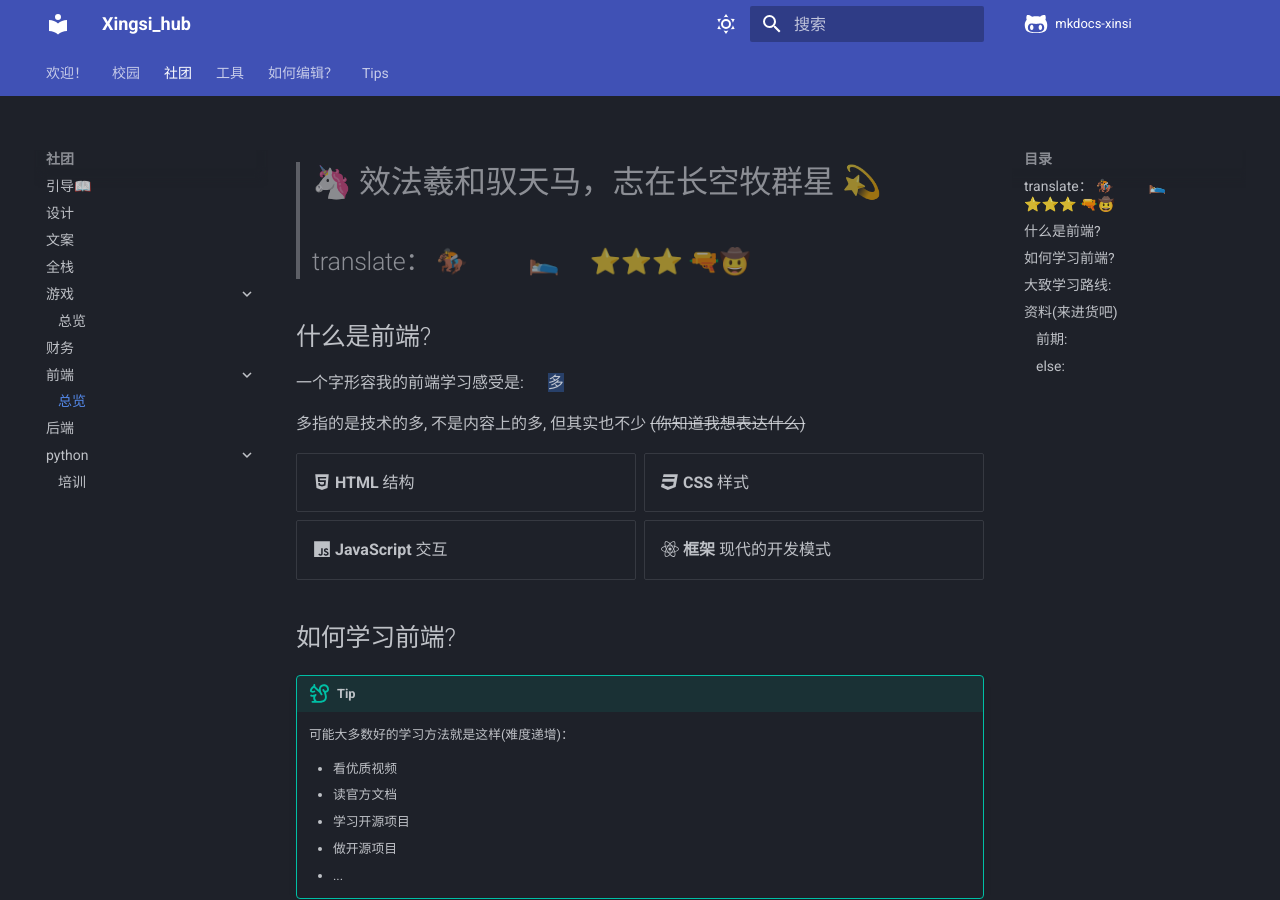
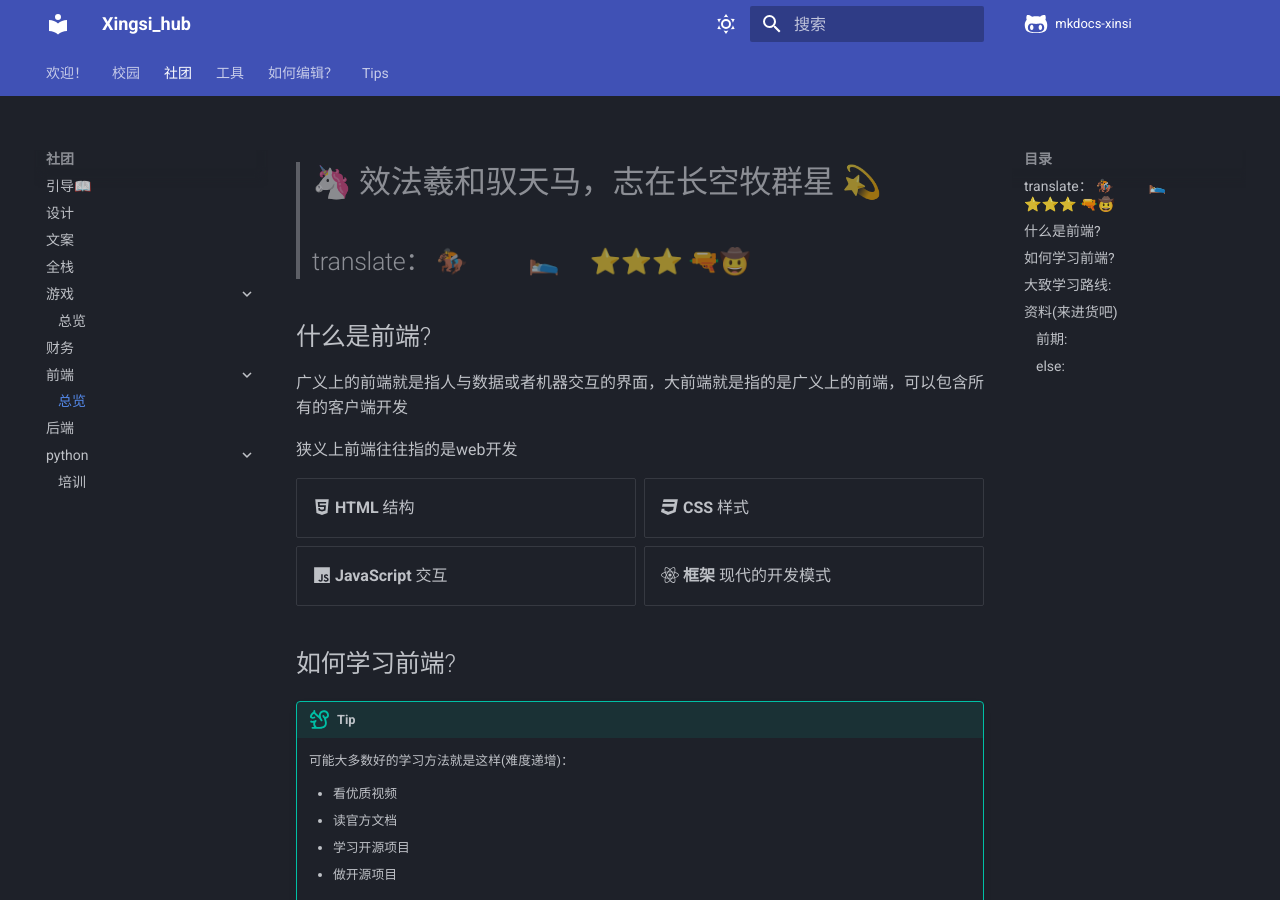
Before and after one commit to disjfjdizmfnkf/mkdocs-xingsi, an MkDocs documentation site: the page built from docs/c-xingsi/frontend/frontend.md, in a window 1280 px wide and 900 px high. Built offline with MkDocs 1.6.1 and Material for MkDocs 9.7.7, drawn with Linux system fonts in a browser that asks for light colours; comment, search, counter and statistics services are not loaded.

Commit message:
add: 程序组第二次培训

```diff
--- a/docs/c-xingsi/frontend/frontend.md
+++ b/docs/c-xingsi/frontend/frontend.md
@@ -1,26 +1,21 @@
-
 > # 🦄 效法羲和驭天马，志在长空牧群星 💫
 
-> ## translate： 🏇 &emsp;&emsp; 🛌🏼   &emsp;⭐⭐⭐  🔫🤠
-
+> ## translate： 🏇 &emsp;&emsp; 🛌🏼 &emsp;⭐⭐⭐ 🔫🤠
 
 ## 什么是前端?
 
-一个字形容我的前端学习感受是: &emsp; ==多==
+广义上的前端就是指人与数据或者机器交互的界面，大前端就是指的是广义上的前端，可以包含所有的客户端开发
 
-多指的是技术的多, 不是内容上的多, 但其实也不少 ~~(你知道我想表达什么)~~
-
+狭义上前端往往指的是web开发
 
 <div class="grid cards" markdown>
 
-- :fontawesome-brands-html5: __HTML__ 结构
-- :fontawesome-brands-css3: __CSS__ 样式
-- :fontawesome-brands-js: __JavaScript__ 交互
-- :fontawesome-brands-react: __框架__ 现代的开发模式
+- :fontawesome-brands-html5: **HTML** 结构
+- :fontawesome-brands-css3: **CSS** 样式
+- :fontawesome-brands-js: **JavaScript** 交互
+- :fontawesome-brands-react: **框架** 现代的开发模式
 
 </div>
-
-
 
 ## 如何学习前端?
 
@@ -34,16 +29,12 @@
     - 做开源项目
     - ...
 
-
 你也需要选择适合自己的学习方法
-
-
 
 !!! abstract "我的建议"
 
     长时间学习一些东西是非常无聊的, 你可以尝试==速通三件套==, 再学react, 在这个过程中, 我建议穿插学习算法, 刷题
     如果你没有学习数据结构, 可以先学习一下数据结构(推荐名课 cs61b)
-
 
 ---
 
@@ -53,12 +44,9 @@
 
 你可以根据自己的步调走, 选择性的看视频, 也可以完全跟着视频(ps:轻松的学习方法一般都会有问题)
 
-
 ---
 
-
 ## 资料(来进货吧)
-
 
 ### **_前期_**:
 
@@ -68,7 +56,6 @@
 
 - 体系课
 - 基本上什么都涵盖了
-
 
 [**开课吧算法**](https://pan.baidu.com/s/1nQk6yQkhALzOo46b2mw1og)
 
@@ -80,15 +67,12 @@
 - 你也可以自己刷题
 - 有待改进
 
-
 [**金职位**](https://pan.baidu.com/s/1lwDlzIh6cR7LL_nVMRq03w)
 
 > 提取码: `u7sa`
 
 - 前端主要课程
 - ~~适合速通~~
-
-
 
 ### _**else**_:
 
@@ -105,14 +89,12 @@
 - 英语这玩意更是重量级
 - "认真看, 六级上600没问题😄"--某人
 
-
 [卡颂react](#)
 
 > 提取码: ` `
 
 - 源码解析
 - 我记得我有来着
-
 
 [vue源码解析](https://pan.baidu.com/s/18_9yDjCkuDcSebkb-SNqfw)
 
```
Also changed, not shown: docs/c-xingsi/python/log/hhhh.md (added, +5 -0 lines), docs/c-xingsi/python/python.md (+3 -1 lines), docs/howToEdit/useMkdocsExtensions.md (+20 -35 lines).
